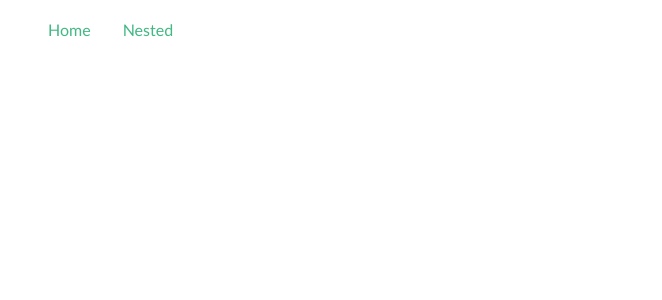
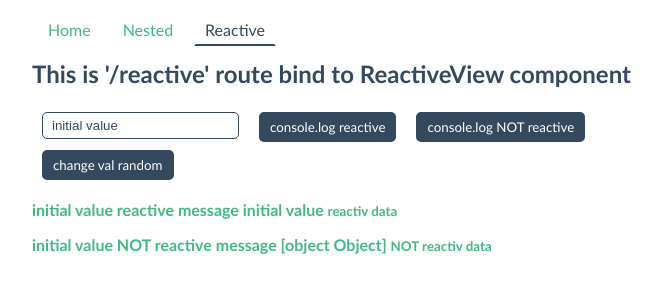
Before and after one commit to sinasedaghat/vue3-template, a Vue app: page /reactive in a window 1280 px wide. Before the commit this address had no page. Shown: the top 300 px of the page, without its empty margins (68-730 px from the left). Built offline with nearby package versions, Linux system fonts and the light colour scheme.

Commit message:
create new composable use toValue and watchEffect in thi composable

```diff
--- a/src/App.vue
+++ b/src/App.vue
@@ -7,6 +7,7 @@ import { RouterView } from 'vue-router'
     <nav>
       <RouterLink active-class="router-link-active" class="router-link" to="/">Home</RouterLink>
       <RouterLink active-class="router-link-active" class="router-link" to="/nested">Nested</RouterLink>
+      <RouterLink active-class="router-link-active" class="router-link" to="/reactive">Reactive</RouterLink>
     </nav>
   </header>
   <RouterView />
--- /dev/null
+++ b/src/composables/reactive_printer.ts
@@ -0,0 +1,33 @@
+// https://vuejs.org/guide/reusability/composables.html#accepting-reactive-state
+import { watchEffect, toValue, type Ref } from 'vue'
+
+export function useReactivePrint(str: Ref<string> | string) {
+  const printReactiveCosole = () => {
+    console.log(`reactiv data ===> ${toValue(str)}`)
+  }
+
+  const printCosole = () => {
+    console.log(`NOT reactiv data ===> ${str}`)
+  }
+
+  const printReactiveString = (message: string): string => {
+    return `${message} <b>${toValue(str)}</b> <small>reactiv data</small>`
+  }
+
+  const printString = (message: string): string => {
+    return `${message} <b>${str}</b> <small>NOT reactiv data</small>`
+  }
+
+  watchEffect(() => {
+    console.log('watchEffect')
+    printReactiveCosole
+    printReactiveString
+  })
+
+  return {
+    printReactiveCosole,
+    printCosole,
+    printReactiveString,
+    printString
+  }
+}
--- a/src/router/index.ts
+++ b/src/router/index.ts
@@ -12,8 +12,12 @@ const router = createRouter({
     {
       path: '/nested',
       name: 'nested',
-      // component:
       component: () => import('@/views/NestedView.vue')
+    },
+    {
+      path: '/reactive',
+      name: 'reactive',
+      component: () => import('@/views/ReactiveView.vue')
     },
   ]
 })
--- a/src/views/HomeView.vue
+++ b/src/views/HomeView.vue
@@ -1,8 +1,15 @@
 <script setup lang="ts">
+import { onBeforeUnmount, computed, ref } from 'vue';
 import { useMouse } from '@/composables/mouse'
-import { computed, ref } from 'vue';
+import { useSessionStorage } from '@/composables/session_storage';
+  const { saveData } =  useSessionStorage()
   const { x, y } = useMouse()
   const xy = computed(() => x.value + y.value)
+
+  onBeforeUnmount(() => {
+    console.log('onBeforeUnmount from HomeView Component', xy.value)
+    saveData('x+y', xy.value.toString())
+  })
 </script>
 
 <template>
--- a/src/views/NestedView.vue
+++ b/src/views/NestedView.vue
@@ -11,14 +11,14 @@ const { printCosole, printString } = usePrint()
   <!-- printString call -->
   <div class="chip-green">
     <div class="striated">
-      <span class="subtitle">{{ printString('sina') }}</span>
+      <span class="subtitle">{{ printString('x+y') }}</span>
     </div>
   </div>
 
   <!-- printConsole call -->
   <div>
-    <button @click="printCosole('sina')">
-      console log value of 'sina' from sessionStorage
+    <button @click="printCosole('x+y')">
+      console log value of 'X + Y' from sessionStorage
     </button>
   </div>
 </template>
--- /dev/null
+++ b/src/views/ReactiveView.vue
@@ -0,0 +1,56 @@
+<script setup lang="ts">
+import { useReactivePrint } from '@/composables/reactive_printer';
+import { ref } from 'vue';
+const val = ref('initial value')
+const { printReactiveCosole, printCosole, printReactiveString, printString } = useReactivePrint(val)
+// const { printReactiveCosole, printCosole, printReactiveString, printString } = useReactivePrint(val.value)
+
+const randomString = () => {
+  let counter = 0;
+  val.value = ''
+  const characters = 'ABCDEFGHIJKLMNOPQRSTUVWXYZabcdefghijklmnopqrstuvwxyz0123456789';
+
+  while (counter < 10) {
+    val.value += characters.charAt(Math.floor(Math.random() * 10));
+    counter += 1;
+  }
+
+
+}
+</script>
+
+<template>
+  <h2 class="title">This is '/reactive' route bind to ReactiveView component</h2>
+
+  <div class="row">
+    <!-- input -->
+    <div class="item">
+      <input class="input-text-field" v-model="val">
+    </div>
+    <!-- reactive console button -->
+    <div class="item">
+      <button style="margin:4px 10px;" @click="printReactiveCosole()">
+        console.log reactive
+      </button>
+    </div>
+    <!-- not reactive console button -->
+    <div class="item">
+      <button style="margin:4px 10px;" @click="printCosole()">
+        console.log NOT reactive
+      </button>
+    </div>
+  </div>
+
+  <div class="row">
+    <div class="item">
+      <button style="margin:4px 10px;" @click="randomString">
+        change val random
+      </button>
+    </div>
+  </div>
+
+  <div>
+    <p class="subtitle" v-html="printReactiveString(`${val} reactive message`)" />
+    <p class="subtitle" v-html="printString(`${val} NOT reactive message`)" />
+  </div>
+</template>
```
